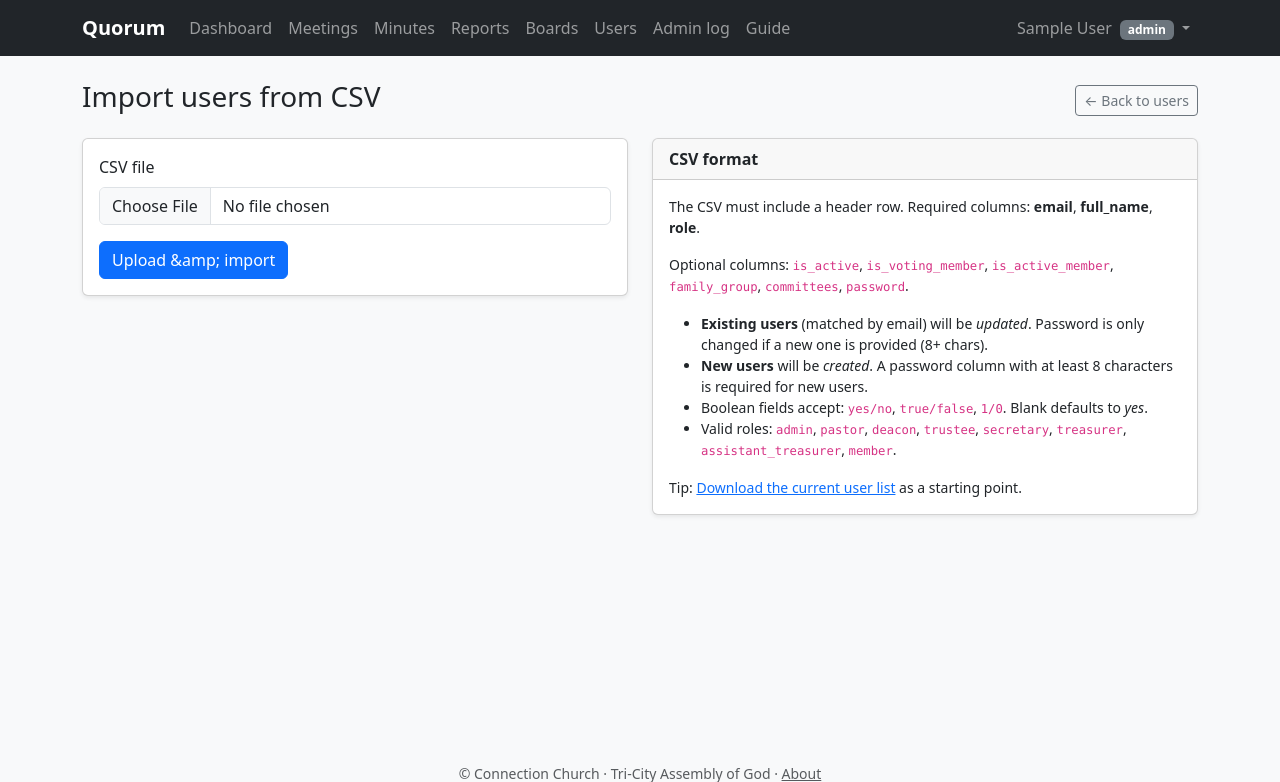
After one commit to isquire/Quorum, a Flask app: page /users/import-csv in a window 1280 px wide. The commit adds this page. Shown: the top 782 px of the page. Run offline with Flask 3, Linux system fonts and the light colour scheme; a user stored in the database is signed in; tables that the repository leaves empty hold one stand-in row (values such as "Sample post"); some libraries are stand-ins or nearby versions.

Commit message:
Add bulk user management via CSV export and import
Admins can now download the full user list as a CSV, modify attributes
in a spreadsheet, and re-upload to bulk create or update users. Existing
users are matched by email and updated; new users are created when a
password is provided. All operations are logged to the admin action log.

https://claude.ai/code/session_01VU7p4gPzq1KhC5ogtiRhe7

```diff
--- /dev/null
+++ b/app/templates/users/import_csv.html
@@ -0,0 +1,79 @@
+{% extends "base.html" %}
+{% block title %}Import users from CSV{% endblock %}
+{% block content %}
+<div class="d-flex justify-content-between align-items-center mb-3">
+  <h1 class="h3">Import users from CSV</h1>
+  <a class="btn btn-outline-secondary btn-sm" href="{{ url_for('users.list_users') }}">&larr; Back to users</a>
+</div>
+
+<div class="row">
+  <div class="col-lg-6">
+    <div class="card shadow-sm mb-4">
+      <div class="card-body">
+        <form method="post" enctype="multipart/form-data">
+          {{ form.hidden_tag() }}
+          <div class="mb-3">
+            {{ form.csv_file.label(class="form-label") }}
+            {{ form.csv_file(class="form-control") }}
+            {% for err in form.csv_file.errors %}
+            <div class="invalid-feedback d-block">{{ err }}</div>
+            {% endfor %}
+          </div>
+          {{ form.submit(class="btn btn-primary") }}
+        </form>
+      </div>
+    </div>
+  </div>
+
+  <div class="col-lg-6">
+    <div class="card shadow-sm mb-4">
+      <div class="card-header">CSV format</div>
+      <div class="card-body small">
+        <p>The CSV must include a header row. Required columns: <strong>email</strong>, <strong>full_name</strong>, <strong>role</strong>.</p>
+        <p>Optional columns: <code>is_active</code>, <code>is_voting_member</code>, <code>is_active_member</code>, <code>family_group</code>, <code>committees</code>, <code>password</code>.</p>
+        <ul>
+          <li><strong>Existing users</strong> (matched by email) will be <em>updated</em>. Password is only changed if a new one is provided (8+ chars).</li>
+          <li><strong>New users</strong> will be <em>created</em>. A password column with at least 8 characters is required for new users.</li>
+          <li>Boolean fields accept: <code>yes/no</code>, <code>true/false</code>, <code>1/0</code>. Blank defaults to <em>yes</em>.</li>
+          <li>Valid roles: <code>admin</code>, <code>pastor</code>, <code>deacon</code>, <code>trustee</code>, <code>secretary</code>, <code>treasurer</code>, <code>assistant_treasurer</code>, <code>member</code>.</li>
+        </ul>
+        <p class="mb-0">Tip: <a href="{{ url_for('users.export_csv') }}">Download the current user list</a> as a starting point.</p>
+      </div>
+    </div>
+  </div>
+</div>
+
+{% if results %}
+<div class="card shadow-sm">
+  <div class="card-header">Import results</div>
+  <div class="card-body">
+    {% if results.created %}
+    <h6 class="text-success">Created ({{ results.created|length }})</h6>
+    <ul class="small mb-3">
+      {% for email in results.created %}
+      <li>{{ email }}</li>
+      {% endfor %}
+    </ul>
+    {% endif %}
+
+    {% if results.updated %}
+    <h6 class="text-primary">Updated ({{ results.updated|length }})</h6>
+    <ul class="small mb-3">
+      {% for email in results.updated %}
+      <li>{{ email }}</li>
+      {% endfor %}
+    </ul>
+    {% endif %}
+
+    {% if results.skipped %}
+    <h6 class="text-warning">Skipped ({{ results.skipped|length }})</h6>
+    <ul class="small mb-0">
+      {% for msg in results.skipped %}
+      <li>{{ msg }}</li>
+      {% endfor %}
+    </ul>
+    {% endif %}
+  </div>
+</div>
+{% endif %}
+{% endblock %}
--- a/app/templates/users/list.html
+++ b/app/templates/users/list.html
@@ -10,6 +10,8 @@
     {% else %}
     <a class="btn btn-outline-secondary btn-sm" href="{{ url_for('users.list_users', show='removed') }}">View removed</a>
     {% endif %}
+    <a class="btn btn-outline-secondary btn-sm" href="{{ url_for('users.export_csv') }}">Export CSV</a>
+    <a class="btn btn-outline-secondary btn-sm" href="{{ url_for('users.import_csv') }}">Import CSV</a>
     <a class="btn btn-primary" href="{{ url_for('users.create_user') }}">+ New user</a>
   </div>
 </div>
--- a/app/users/forms.py
+++ b/app/users/forms.py
@@ -1,4 +1,5 @@
 from flask_wtf import FlaskForm
+from flask_wtf.file import FileAllowed, FileField, FileRequired
 from wtforms import BooleanField, PasswordField, SelectField, StringField, SubmitField
 from wtforms.validators import DataRequired, Email, Length, Optional
 
@@ -60,3 +61,14 @@ class ResetPasswordForm(FlaskForm):
         "New password", validators=[DataRequired(), Length(min=8)]
     )
     submit = SubmitField("Reset password")
+
+
+class CsvUploadForm(FlaskForm):
+    csv_file = FileField(
+        "CSV file",
+        validators=[
+            FileRequired(),
+            FileAllowed(["csv"], "Only .csv files are allowed."),
+        ],
+    )
+    submit = SubmitField("Upload &amp; import")
--- a/app/users/routes.py
+++ b/app/users/routes.py
@@ -1,4 +1,7 @@
-from flask import flash, redirect, render_template, request, url_for
+import csv
+import io
+
+from flask import flash, make_response, redirect, render_template, request, url_for
 from flask_login import current_user
 
 from ..admin_log import log_admin_action
@@ -6,7 +9,15 @@ from ..extensions import db
 from ..models import AdminAction, Role, User
 from ..permissions import admin_required
 from . import bp
-from .forms import ResetPasswordForm, UserCreateForm, UserEditForm
+from .forms import CsvUploadForm, ResetPasswordForm, UserCreateForm, UserEditForm
+
+# CSV column headers — order matters for export.
+CSV_COLUMNS = [
+    "email", "full_name", "role", "is_active", "is_voting_member",
+    "is_active_member", "family_group", "committees", "password",
+]
+
+VALID_ROLES = {r.value for r in Role}
 
 
 @bp.route("/")
@@ -142,6 +153,162 @@ def reset_password(user_id: int):
     )
 
 
+@bp.route("/export-csv")
+@admin_required
+def export_csv():
+    """Download all users as a CSV file."""
+    users = User.query.order_by(User.full_name).all()
+    output = io.StringIO()
+    writer = csv.DictWriter(output, fieldnames=CSV_COLUMNS)
+    writer.writeheader()
+    for u in users:
+        writer.writerow({
+            "email": u.email,
+            "full_name": u.full_name,
+            "role": u.role.value,
+            "is_active": "yes" if u.is_active else "no",
+            "is_voting_member": "yes" if u.is_voting_member else "no",
+            "is_active_member": "yes" if u.is_active_member else "no",
+            "family_group": u.family_group or "",
+            "committees": u.committees or "",
+            "password": "",  # Never export passwords.
+        })
+    log_admin_action(
+        current_user.id, "export_users_csv", "user", None,
+        f"Exported {len(users)} users to CSV.",
+    )
+    db.session.commit()
+    resp = make_response(output.getvalue())
+    resp.headers["Content-Type"] = "text/csv; charset=utf-8"
+    resp.headers["Content-Disposition"] = "attachment; filename=users.csv"
+    return resp
+
+
+@bp.route("/import-csv", methods=["GET", "POST"])
+@admin_required
+def import_csv():
+    """Bulk create or update users from an uploaded CSV file."""
+    form = CsvUploadForm()
+    if form.validate_on_submit():
+        file = form.csv_file.data
+        try:
+            stream = io.StringIO(file.read().decode("utf-8-sig"))
+        except UnicodeDecodeError:
+            flash("Could not read the file. Please upload a UTF-8 CSV.", "danger")
+            return render_template("users/import_csv.html", form=form)
+
+        reader = csv.DictReader(stream)
+        # Validate header row.
+        required_cols = {"email", "full_name", "role"}
+        if not required_cols.issubset(set(reader.fieldnames or [])):
+            missing = required_cols - set(reader.fieldnames or [])
+            flash(
+                f"CSV is missing required columns: {', '.join(sorted(missing))}. "
+                f"Required: email, full_name, role.",
+                "danger",
+            )
+            return render_template("users/import_csv.html", form=form)
+
+        results = {"created": [], "updated": [], "skipped": []}
+        for row_num, row in enumerate(reader, start=2):
+            email = (row.get("email") or "").strip().lower()
+            full_name = (row.get("full_name") or "").strip()
+            role_str = (row.get("role") or "").strip().lower()
+
+            # --- Validate row ---
+            if not email or not full_name:
+                results["skipped"].append(
+                    f"Row {row_num}: missing email or full_name."
+                )
+                continue
+            if role_str not in VALID_ROLES:
+                results["skipped"].append(
+                    f"Row {row_num} ({email}): invalid role '{role_str}'. "
+                    f"Valid: {', '.join(sorted(VALID_ROLES))}."
+                )
+                continue
+
+            # --- Parse boolean fields (default to yes) ---
+            def parse_bool(val: str, default: bool = True) -> bool:
+                val = (val or "").strip().lower()
+                if val in ("no", "false", "0", "n"):
+                    return False
+                if val in ("yes", "true", "1", "y", ""):
+                    return default
+                return default
+
+            is_active = parse_bool(row.get("is_active", ""), True)
+            is_voting = parse_bool(row.get("is_voting_member", ""), True)
+            is_active_member = parse_bool(row.get("is_active_member", ""), True)
+            family_group = (row.get("family_group") or "").strip() or None
+            committees = (row.get("committees") or "").strip()
+            password = (row.get("password") or "").strip()
+
+            existing = User.query.filter_by(email=email).first()
+            if existing:
+                # --- Update existing user ---
+                existing.full_name = full_name
+                existing.role = Role(role_str)
+                existing.is_active = is_active
+                existing.is_voting_member = is_voting
+                existing.is_active_member = is_active_member
+                existing.family_group = family_group
+                existing.committees = committees
+                if password and len(password) >= 8:
+                    existing.set_password(password)
+                log_admin_action(
+                    current_user.id, "csv_update_user", "user", existing.id,
+                    f"Updated user {email} via CSV import.",
+                )
+                results["updated"].append(email)
+            else:
+                # --- Create new user ---
+                if not password or len(password) < 8:
+                    results["skipped"].append(
+                        f"Row {row_num} ({email}): new user requires a "
+                        f"password of at least 8 characters."
+                    )
+                    continue
+                user = User(
+                    email=email,
+                    full_name=full_name,
+                    role=Role(role_str),
+                    is_active=is_active,
+                    is_voting_member=is_voting,
+                    is_active_member=is_active_member,
+                    family_group=family_group,
+                    committees=committees,
+                )
+                user.set_password(password)
+                db.session.add(user)
+                db.session.flush()
+                log_admin_action(
+                    current_user.id, "csv_create_user", "user", user.id,
+                    f"Created user {email} via CSV import.",
+                )
+                results["created"].append(email)
+
+        db.session.commit()
+
+        total = len(results["created"]) + len(results["updated"])
+        if total:
+            flash(
+                f"CSV import complete: {len(results['created'])} created, "
+                f"{len(results['updated'])} updated.",
+                "success",
+            )
+        if results["skipped"]:
+            flash(
+                f"{len(results['skipped'])} row(s) skipped. See details below.",
+                "warning",
+            )
+        return render_template(
+            "users/import_csv.html", form=CsvUploadForm(), results=results
+        )
+
+    return render_template("users/import_csv.html", form=form)
+
+
 @bp.route("/admin-log")
 @admin_required
 def admin_log():
```
Also changed, not shown: app/templates/main/guide.html (+38 -2 lines), tests/test_csv_users.py (added, +327 -0 lines).
